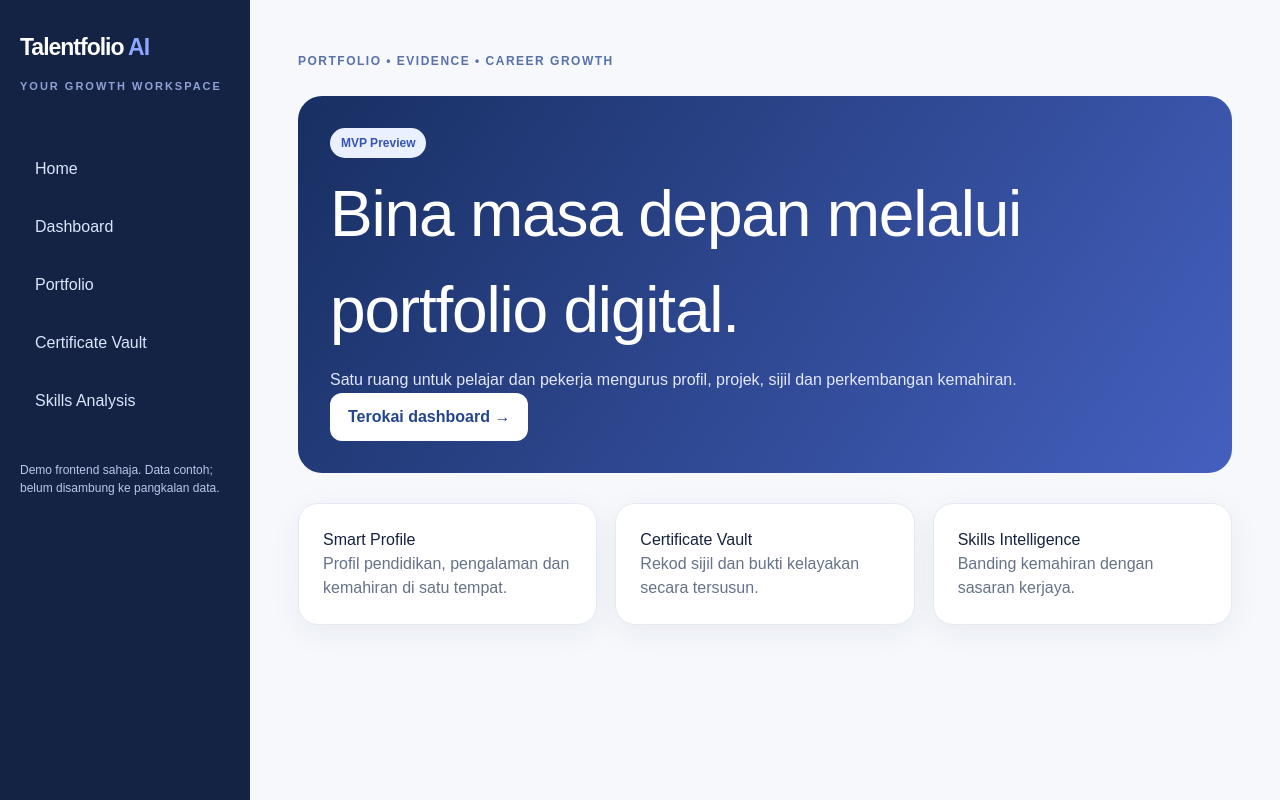
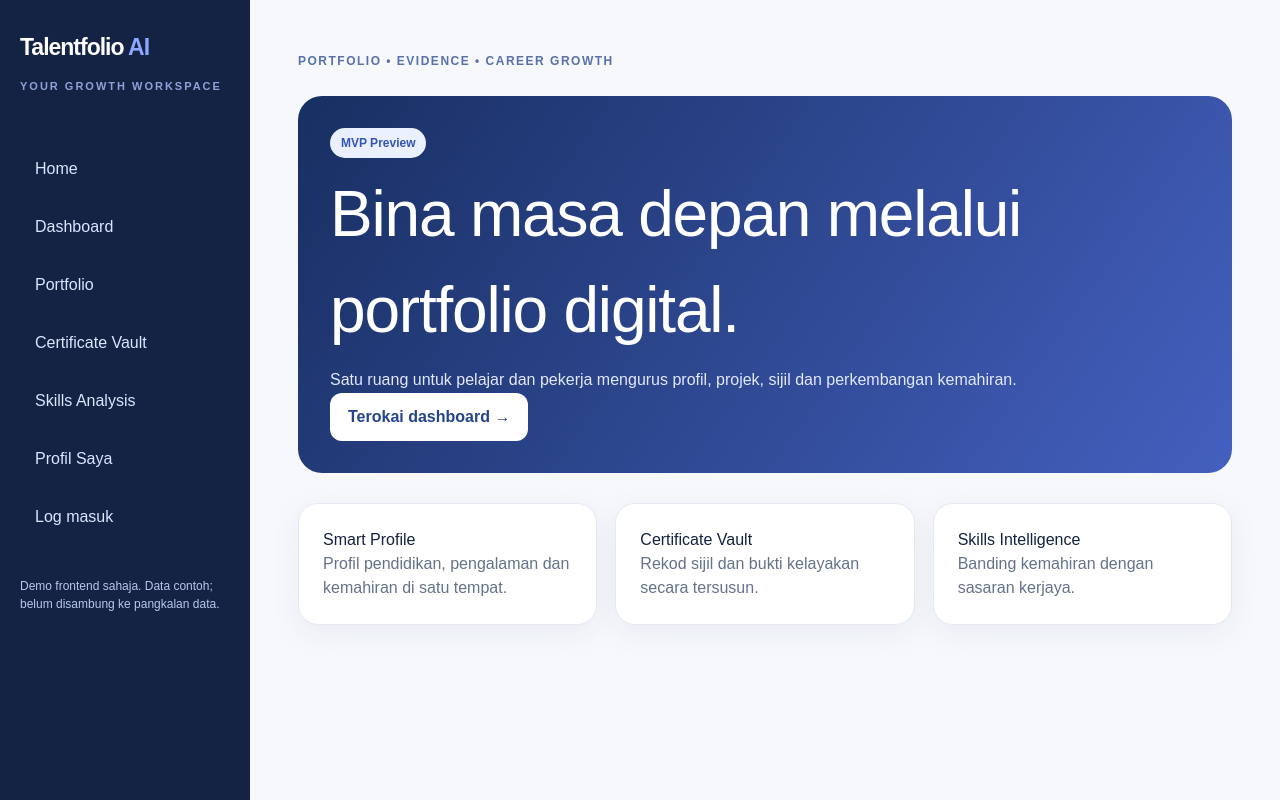
Before and after one commit to ferlin070/talent-portfolio-ai, a Next.js app: page / in a window 1280 px wide. Built offline with nearby package versions, Linux system fonts and the light colour scheme.

Commit message:
feat: expose authentication and profile navigation

```diff
--- a/app/layout.tsx
+++ b/app/layout.tsx
@@ -2,7 +2,7 @@ import type { Metadata } from "next";
 import Link from "next/link";
 import "./globals.css";
 export const metadata: Metadata = { title: "Talent Portfolio AI | MVP", description: "Digital portfolio and career growth workspace for students and professionals" };
-const nav = [["/","Home"],["/dashboard","Dashboard"],["/portfolio","Portfolio"],["/certificates","Certificate Vault"],["/skills","Skills Analysis"]];
+const nav = [["/","Home"],["/dashboard","Dashboard"],["/portfolio","Portfolio"],["/certificates","Certificate Vault"],["/skills","Skills Analysis"],["/profile","Profil Saya"],["/auth","Log masuk"]];
 export default function RootLayout({ children }: { children: React.ReactNode }) {
   return <html lang="ms"><body><div className="layout">
     <aside className="sidebar"><div className="brand">Talentfolio <span style={{color:"#8ba7ff"}}>AI</span><div><small>YOUR GROWTH WORKSPACE</small></div></div>
```
